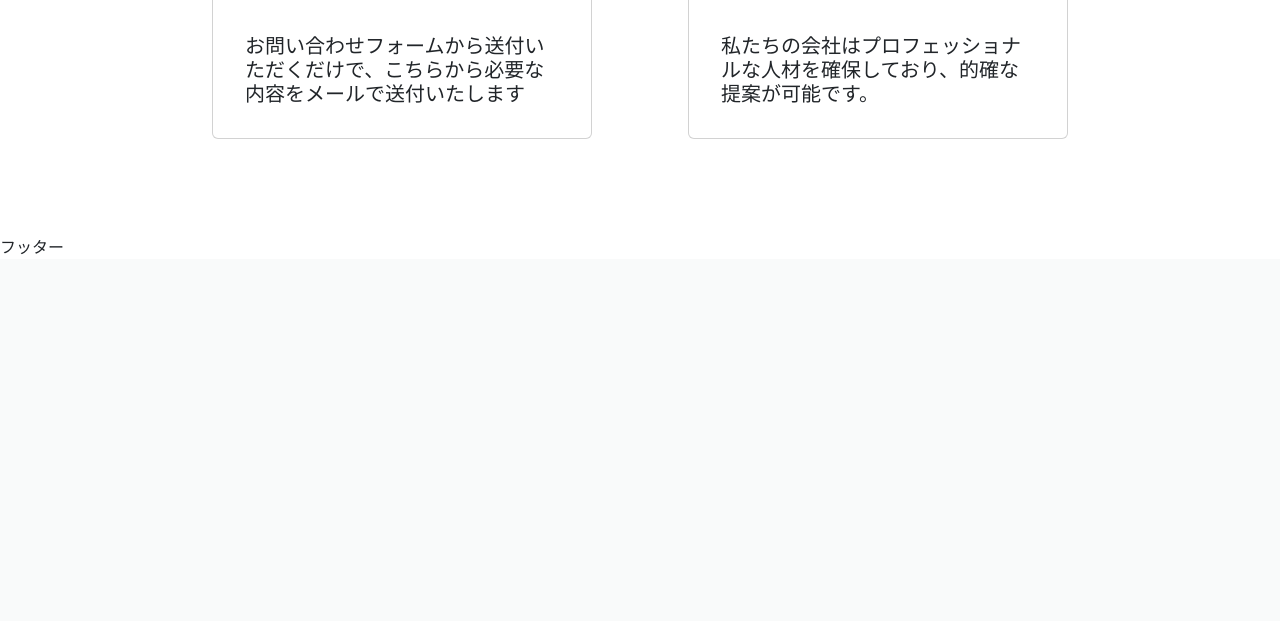
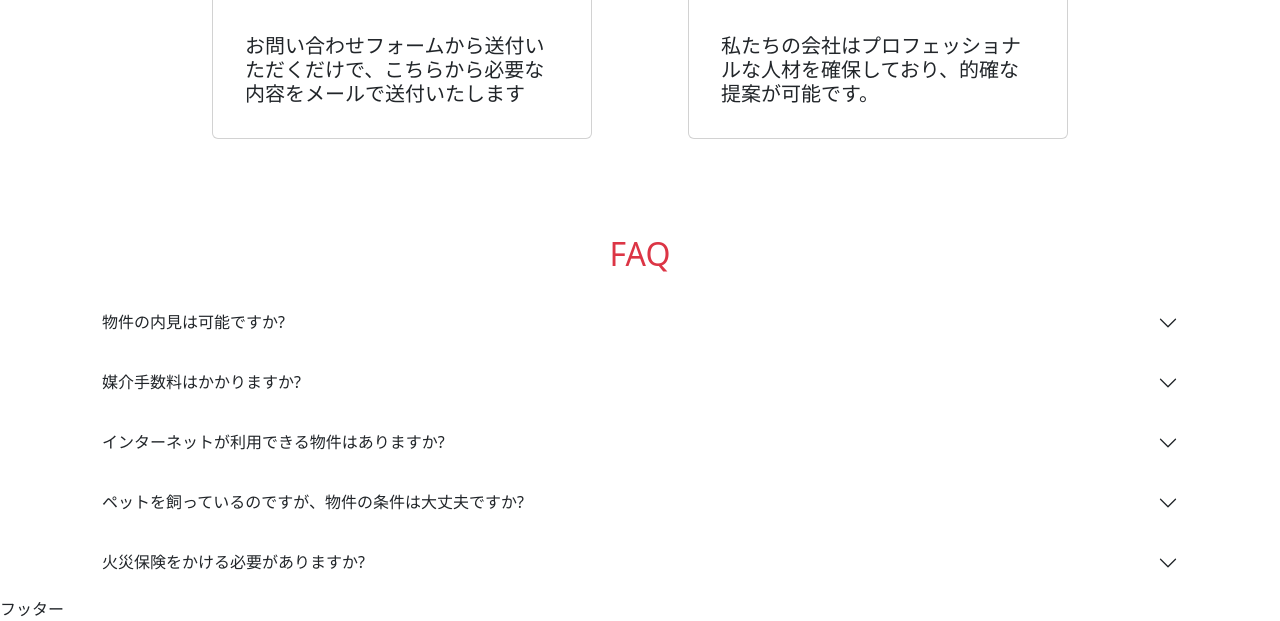
Before and after one commit to KentY6/CorporateLP, a PHP site: page / in a window 1280 px wide. Shown: the part 3291-3912 px from the top of the page. Before the commit the page ends 3545 px from the top, so only its background shows below. Run offline with PHP 8.4, Linux system fonts and the light colour scheme.

Commit message:
FAQページ作成

```diff
--- /dev/null
+++ b/faq.php
@@ -0,0 +1,54 @@
+<div>
+    <div class="h2 m-4 text-center text-danger">
+        FAQ
+    </div>
+    <div class="container">
+        <div class="row">
+            <!-- FAQ -->
+            <?php $faqText = array(
+                array(
+                    "question" => "物件の内見は可能ですか?",
+                    "answer" => "ご希望の物件があれば、不動産会社スタッフが同行の上、内見が可能です。ご希望日時をお知らせください",
+                    "id" => "flush-collapseOne"
+                ),
+                array(
+                    "question" => "媒介手数料はかかりますか?",
+                    "answer" => "当社の手数料は賃貸物件の場合は入居者負担、売買物件の場合は売主負担となっています。詳細はスタッフにお問い合わせください",
+                    "id" => "flush-collapseTwo"
+                ),
+                array(
+                    "question" => "インターネットが利用できる物件はありますか?",
+                    "answer" => "ほとんどの賃貸物件ではインターネット回線の引き込みが可能です。端末やプロバイダーの手配は入居者様でお願いします",
+                    "id" => "flush-collapseThree"
+                ),
+                array(
+                    "question" => "ペットを飼っているのですが、物件の条件は大丈夫ですか?",
+                    "answer" => "ペット相談可の物件も多数ございます。飼育頭数や種類をお聞きし、条件に合った物件をご紹介いたします",
+                    "id" => "flush-collapseFour"
+                ),
+                array(
+                    "question" => "火災保険をかける必要がありますか?",
+                    "answer" => "火災保険の加入をおすすめしています。保険適用の条件をご説明しますので、お気軽にスタッフまでご相談ください",
+                    "id" => "flush-collapseFive"
+                )
+            ) ?>
+
+            <?php foreach ($faqText as $text): ?>
+            <div class="accordion accordion-flush" id="accordionFlushExample">
+                <div class="accordion-item">
+                    <h2 class="accordion-header">
+                        <button class="h1 accordion-button collapsed" type="button" data-bs-toggle="collapse" data-bs-target="#<?php echo $text["id"]; ?>" aria-expanded="false" aria-controls="<?php echo $text["id"]; ?>">
+                            <?php echo $text["question"]; ?>
+                        </button>
+                    </h2>
+                    <div id="<?php echo $text["id"]; ?>" class="accordion-collapse collapse" data-bs-parent="#accordionFlushExample">
+                        <div class="accordion-body">
+                            <?php echo $text["answer"]; ?>
+                        </div>
+                    </div>
+                </div>
+            </div>
+            <?php endforeach ?>
+        </div>
+    </div>
+</div>
--- a/index.php
+++ b/index.php
@@ -23,6 +23,9 @@
     <!-- Service画面 -->
     <?php include 'service.php'; ?>
 
+    <!-- FAQ画面 -->
+    <?php include 'faq.php'; ?>
+
     <!-- フッター -->
     <?php include 'footer.php'; ?>
 </body>
```
